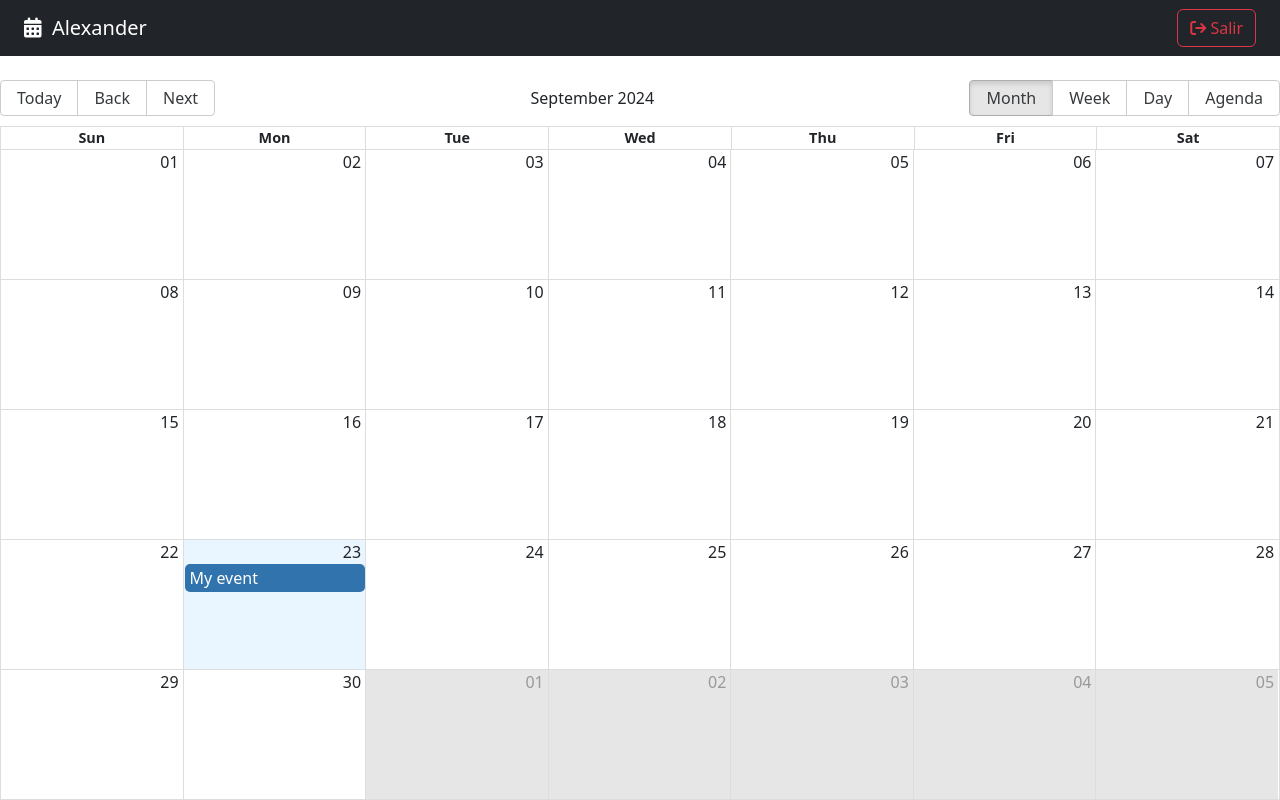
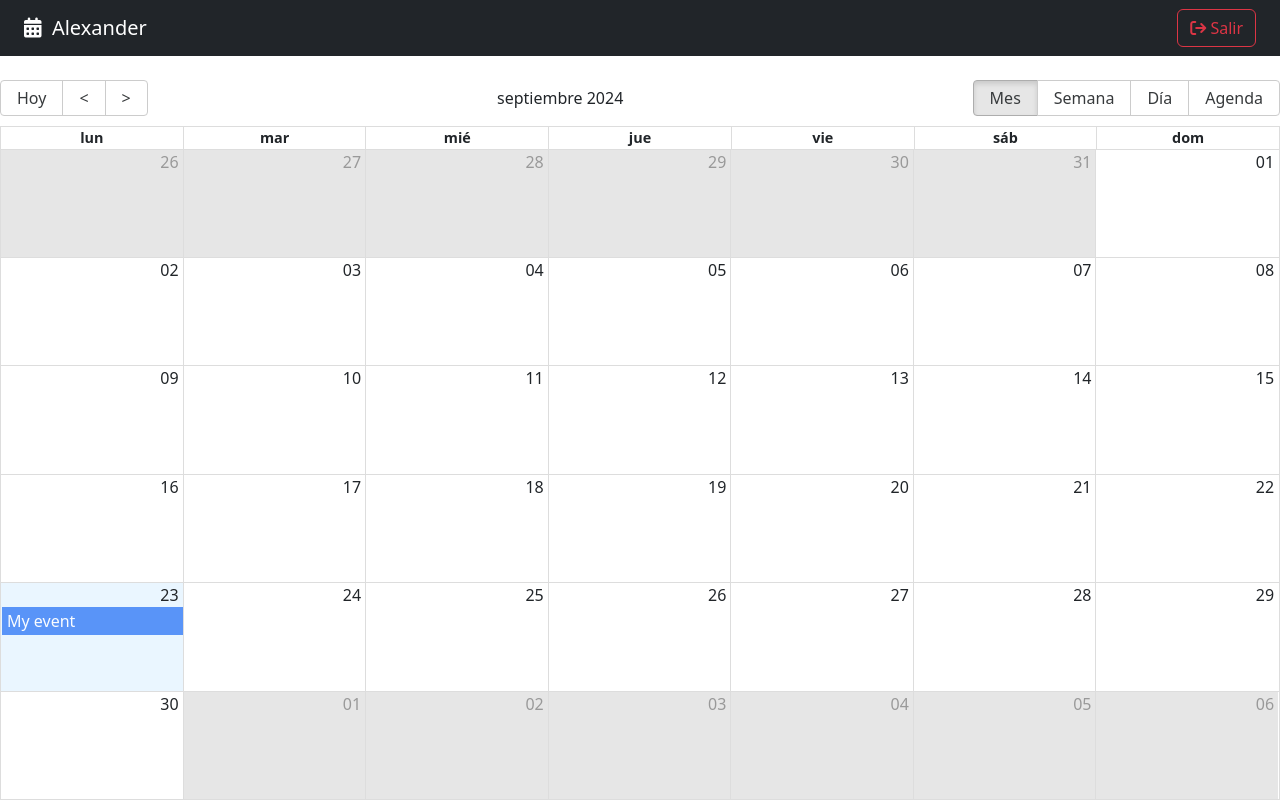
Before and after one commit to babaquero07/calendar-frontend, a React (Vite) app: page / in a window 1280 px wide. Built offline with nearby package versions, Linux system fonts and the light colour scheme.

Commit message:
Configuraciones adicionales al calendario

```diff
--- a/src/calendar/pages/CalendarPage.jsx
+++ b/src/calendar/pages/CalendarPage.jsx
@@ -1,22 +1,10 @@
-import { Calendar, dateFnsLocalizer } from "react-big-calendar";
+import { Calendar } from "react-big-calendar";
 import "react-big-calendar/lib/css/react-big-calendar.css";
 
-import { addHours, format, parse, startOfWeek, getDay } from "date-fns";
-import enUS from "date-fns/locale/en-US";
+import { addHours } from "date-fns";
+import { localizer, getMessagesEs } from "../../helpers";
 
 import { Navbar } from "../";
-
-const locales = {
-  "en-US": enUS,
-};
-
-const localizer = dateFnsLocalizer({
-  format,
-  parse,
-  startOfWeek,
-  getDay,
-  locales,
-});
 
 const events = [
   {
@@ -33,16 +21,33 @@
 ];
 
 export const CalendarPage = () => {
+  const eventStyleGetter = (event, start, end, isSelected) => {
+    const style = {
+      backgroundColor: "#367CF7",
+      borderRadius: "0px",
+      opacity: 0.8,
+      display: "block",
+      color: "white",
+    };
+
+    return {
+      style,
+    };
+  };
+
   return (
     <>
       <Navbar />
 
       <Calendar
+        culture="es"
         localizer={localizer}
         events={events}
+        messages={getMessagesEs()}
         startAccessor="start"
         endAccessor="end"
         style={{ height: "calc(100vh - 80px)" }}
+        eventPropGetter={eventStyleGetter}
       />
     </>
   );
--- /dev/null
+++ b/src/helpers/calendarLocalizer.js
@@ -0,0 +1,15 @@
+import { dateFnsLocalizer } from "react-big-calendar";
+import { format, parse, startOfWeek, getDay } from "date-fns";
+import esEs from "date-fns/locale/es";
+
+const locales = {
+  es: esEs,
+};
+
+export const localizer = dateFnsLocalizer({
+  format,
+  parse,
+  startOfWeek,
+  getDay,
+  locales,
+});
--- /dev/null
+++ b/src/helpers/getMessages.js
@@ -0,0 +1,17 @@
+export const getMessagesEs = () => {
+  return {
+    allDay: "Todo el día",
+    previous: "<",
+    next: ">",
+    today: "Hoy",
+    month: "Mes",
+    week: "Semana",
+    day: "Día",
+    agenda: "Agenda",
+    date: "Fecha",
+    time: "Hora",
+    event: "Evento",
+    noEventsInRange: "No hay eventos en este rango",
+    showMore: (total) => `+ Ver más (${total})`,
+  };
+};
--- /dev/null
+++ b/src/helpers/index.js
@@ -0,0 +1,2 @@
+export * from "./calendarLocalizer";
+export * from "./getMessages";
```
